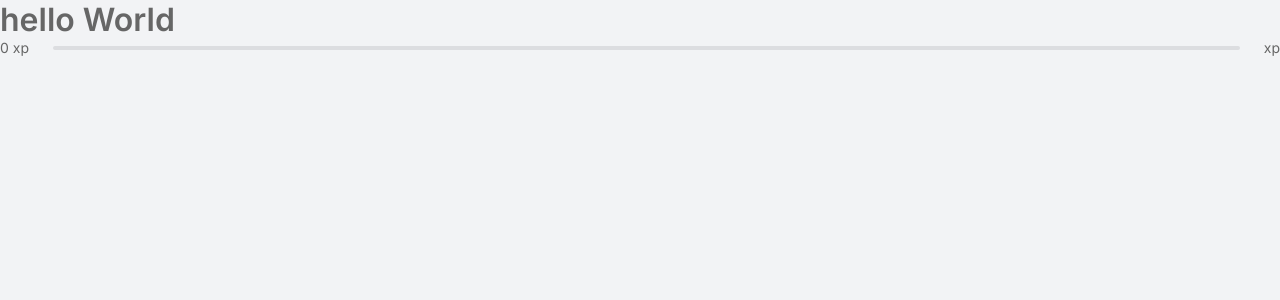
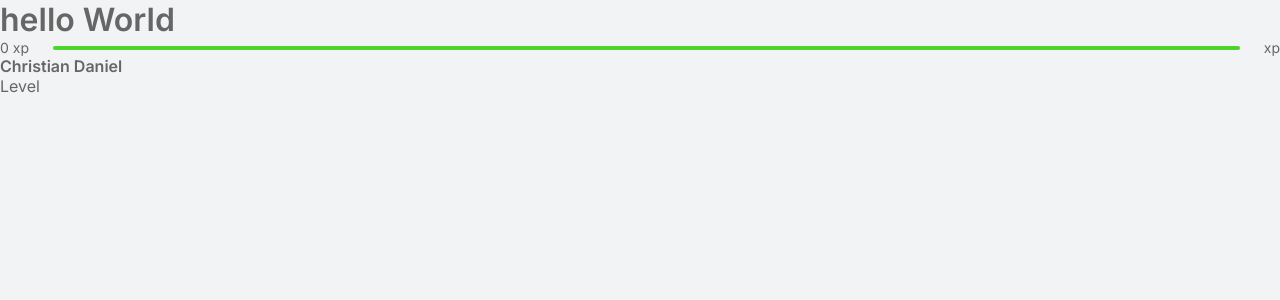
Before and after one commit to ChristanDaniel/clone_move-it, a Next.js app: page / in a window 1280 px wide. Shown: the top 300 px of the page. Built offline with nearby package versions, Linux system fonts and the light colour scheme.

Commit message:
Component Profile

```diff
--- a/package.json
+++ b/package.json
@@ -10,6 +10,7 @@
   },
   "dependencies": {
     "@types/js-cookie": "^2.2.7",
+    "js-cookie": "^3.0.0",
     "js-cookies": "^1.0.4",
     "next": "11.0.1",
     "react": "17.0.2",
--- a/src/components/ExperienceBar.tsx
+++ b/src/components/ExperienceBar.tsx
@@ -1,21 +1,22 @@
+import { useChallenges } from '../hooks/useChallenges';
 import styles from '../styles/components/ExperienceBar.module.css'
 
 export function ExperienceBar() {
-    // const { currentExperience, experienceToNextLevel } = useChallenges();
+    const { currentExperience, experienceToNextLevel } = useChallenges();
 
-    // const percentToNextLevel = Math.round(currentExperience * 100) / experienceToNextLevel;
+    const percentToNextLevel = Math.round(currentExperience * 100) / experienceToNextLevel;
 
     return(
         <header className={styles.experienceBar}>
             <span>0 xp</span>
             <div>
-                {/* <div style={{ width: `${percentToNextLevel}%`}}/> */}
+                <div style={{ width: `${percentToNextLevel}%`}}/>
 
-                {/* { currentExperience > 0 && (
+                { currentExperience > 0 && (
                     <span className={styles.currentExperience} style={{ left: `${percentToNextLevel}%`}}>
                         {currentExperience} xp
                     </span>
-                )} */}
+                )}
             </div>
             <span>xp</span>
         </header>
--- /dev/null
+++ b/src/components/Profile.tsx
@@ -0,0 +1,22 @@
+import { useChallenges } from "../hooks/useChallenges";
+
+import styles from '../styles/components/Profile.module.css'
+
+
+
+export function Profile() {
+    const { level } = useChallenges();
+
+    return(
+        <div className={styles.profileContainer}>
+            {/* <img src="https://github.com/ChristanDaniel.png" alt="Diego Fernandes "/> */}
+            <div>
+                <strong>Christian Daniel</strong>
+                <p>
+                    {/* <img src="icons/level.svg" alt="Level" /> */}
+                    Level {level}
+                </p>
+            </div>
+        </div>
+    );
+}
--- a/src/pages/index.tsx
+++ b/src/pages/index.tsx
@@ -1,5 +1,6 @@
 import Head from 'next/head'
 import { ExperienceBar } from '../components/ExperienceBar'
+import { Profile } from '../components/Profile'
 
 
 export default function Home() {
@@ -11,6 +12,7 @@ export default function Home() {
 
       <h1>hello World</h1>
       <ExperienceBar />
+      <Profile />
     </>
   )
 }
--- /dev/null
+++ b/src/styles/components/Profile.module.css
@@ -0,0 +1,8 @@
+.profileContainer {
+    display: flex;
+    align-items: center;
+}
+
+.profileContainer > Img {
+    border-radius: 50%;
+}
```
Also changed, not shown: 1 other file (tests, documents, lock files or other folders).
